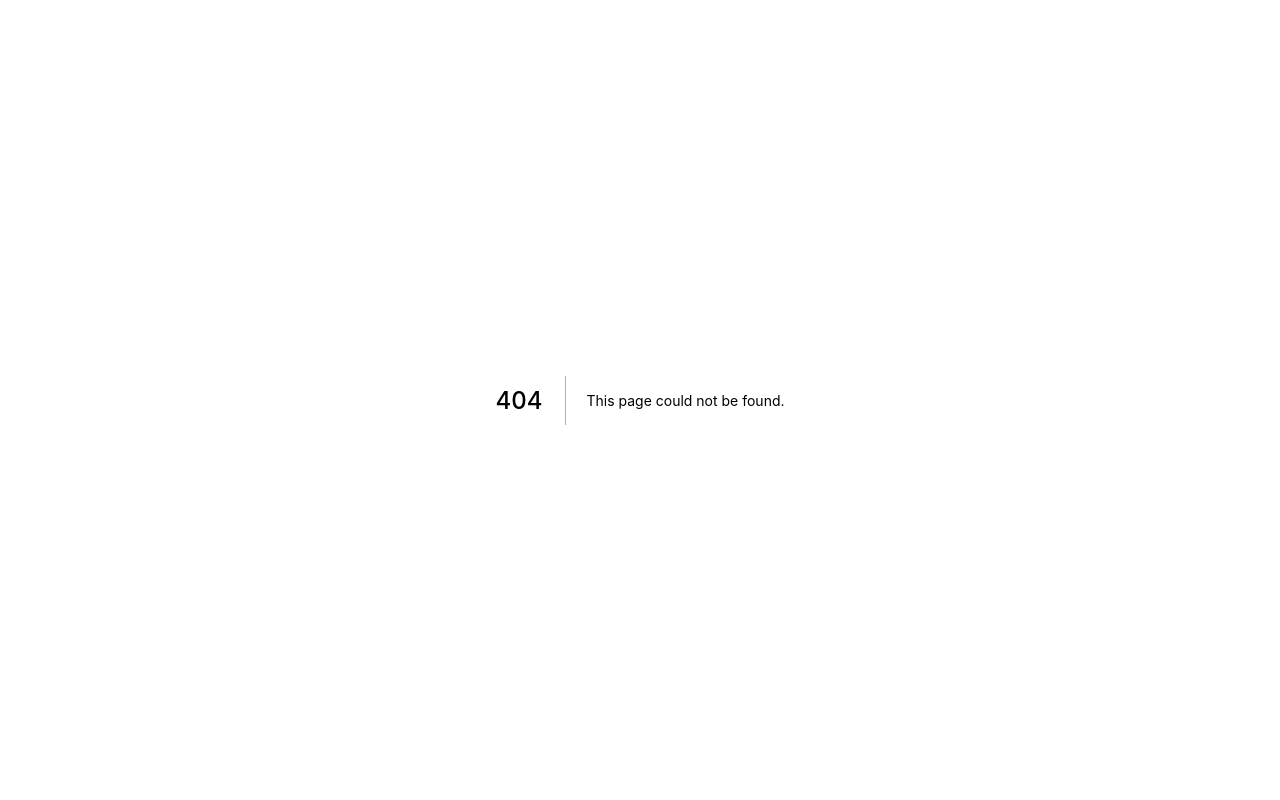
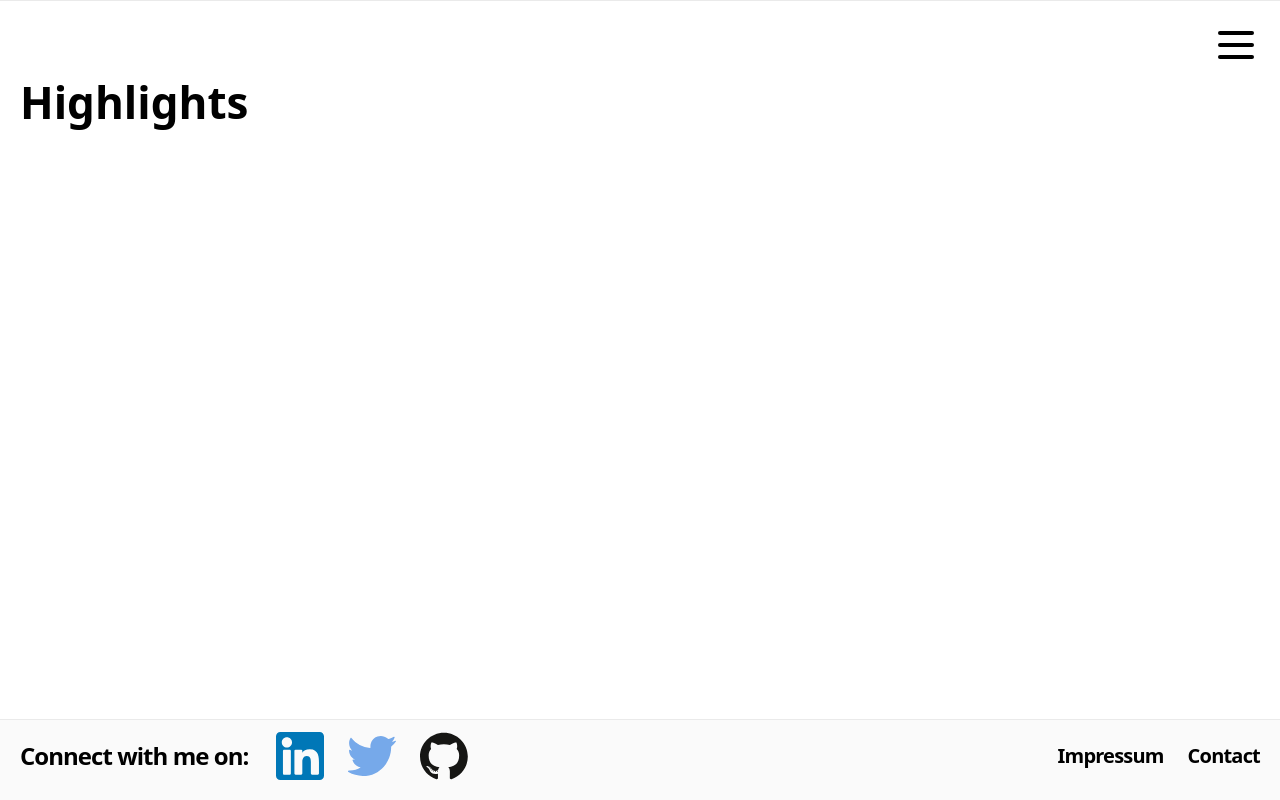
Before and after one commit to steven-pilger/PlantBud, a Next.js app in the folder frontend/frontend/: page /highlights in a window 1280 px wide. Before the commit this address had no page. Built offline with nearby package versions, Linux system fonts and the light colour scheme.

Commit message:
feat: add page nav in menu and links to pages

```diff
--- a/frontend/frontend/components/header.js
+++ b/frontend/frontend/components/header.js
@@ -1,12 +1,14 @@
-import Link from 'next/link'
+import Container from './container'
+import Hamburger from './hamburger'
 
-export default function Header() {
+export default function Header({ open, setOpen }) {
   return (
-    <h2 className="text-2xl md:text-4xl font-bold tracking-tight md:tracking-tighter leading-tight mb-20 mt-8">
-      <Link href="/">
-        <a className="hover:underline">Blog</a>
-      </Link>
-      .
-    </h2>
+    <Container>
+      <header className="pt-5">
+        <section id="hamburger">
+          <Hamburger open={open} setOpen={setOpen} />
+        </section>
+      </header>
+    </Container>
   )
 }
--- a/frontend/frontend/components/menu.js
+++ b/frontend/frontend/components/menu.js
@@ -1,14 +1,34 @@
-export default function Menu({ open }) {
+import Link from 'next/link'
+
+function buttonize(handlerFn) {
+  return {
+    role: 'button',
+    onClick: handlerFn,
+    onKeyDown: (event) => {
+      if (event.keycode === 13) handlerFn(event)
+    },
+  }
+}
+
+export default function Menu({ open, setOpen }) {
   return (
     <div
       id="menu"
       style={{ transform: open ? 'translateY(0)' : 'translateY(-100%)' }}
       className="absolute top-0 left-0 h-screen w-screen bg-red-50 flex flex-col justify-center text-center font-bold text-6xl transition-transform duration-700"
     >
-      <a href="/">Home</a>
-      <a href="/">Highlights</a>
-      <a href="/">Blog</a>
-      <a href="/">Projects</a>
+      <Link href="/">
+        <a {...buttonize(() => setOpen(!open))}>Home</a>
+      </Link>
+      <Link href="/highlights">
+        <a {...buttonize(() => setOpen(!open))}>Highlights</a>
+      </Link>
+      <Link href="/blog">
+        <a {...buttonize(() => setOpen(!open))}>Blog</a>
+      </Link>
+      <Link href="/projects">
+        <a {...buttonize(() => setOpen(!open))}>Projects</a>
+      </Link>
     </div>
   )
 }
--- a/frontend/frontend/pages/_app.js
+++ b/frontend/frontend/pages/_app.js
@@ -1,7 +1,34 @@
 import '../styles/index.css'
+import { useState } from 'react'
+import Head from 'next/head'
+import Layout from '../components/layout'
+import Menu from '../components/menu'
+import Header from '../components/header'
+import Container from '../components/container'
+import { getAllPostsForHome } from '../lib/api'
 
-function MyApp({ Component, pageProps }) {
-  return <Component {...pageProps} />
+function MyApp({ Component, pageProps, preview }) {
+  const [open, setOpen] = useState(false)
+  return (
+    <Layout preview={preview}>
+      <Head>
+        <title>stevenpilger.com</title>
+      </Head>
+
+      <Header open={open} setOpen={setOpen} />
+      <Container>
+        <Component open={open} setOpen={setOpen} {...pageProps} />
+      </Container>
+      <Menu open={open} setOpen={setOpen} />
+    </Layout>
+  )
+}
+
+export async function getStaticProps({ preview = false }) {
+  const allPosts = (await getAllPostsForHome(preview)) ?? []
+  return {
+    props: { preview, allPosts },
+  }
 }
 
 export default MyApp
--- /dev/null
+++ b/frontend/frontend/pages/blog.js
@@ -0,0 +1,7 @@
+export default function Blog() {
+  return (
+    <section id="greeting-1" className="font-sans text-6xl font-extrabold">
+      Blog
+    </section>
+  )
+}
--- /dev/null
+++ b/frontend/frontend/pages/highlights.js
@@ -0,0 +1,7 @@
+export default function Highlights() {
+  return (
+    <section id="greeting-1" className="font-sans text-6xl font-extrabold">
+      Highlights
+    </section>
+  )
+}
--- a/frontend/frontend/pages/index.js
+++ b/frontend/frontend/pages/index.js
@@ -1,60 +1,20 @@
-import { useState } from 'react'
-import Head from 'next/head'
-import Layout from '../components/layout'
-import Container from '../components/container'
 import Highlight from '../components/highlight'
-import Hamburger from '../components/hamburger'
-import Menu from '../components/menu'
-import { getAllPostsForHome } from '../lib/api'
 
-export default function Index({
-  preview,
-  // allPosts
-}) {
-  const [menuOpen, setMenuOpen] = useState(false)
+export default function Index() {
   // const heroPost = allPosts[0]
   // const morePosts = allPosts.slice(1)
+  // const [open, toggleOpen] = useContext(MenuContext)
   return (
-    <>
-      <Layout preview={preview}>
-        <Head>
-          <title>stevenpilger.com</title>
-        </Head>
-
-        <Container>
-          <header className="pt-5">
-            <section id="hamburger">
-              <Hamburger open={menuOpen} setOpen={setMenuOpen} />
-            </section>
-          </header>
-        </Container>
-
-        <Container>
     <main className="mt-10">
-            <section
-              id="greeting-1"
-              className="font-sans text-4xl font-extrabold"
-            >
+      <section id="greeting-1" className="font-sans text-6xl font-extrabold">
         Hi!
       </section>
-            <section id="greeting-2" className="font-sans text-2xl font-medium">
+      <section id="greeting-2" className="font-sans text-3xl font-medium">
         I'm Steven 👋
       </section>
-            <section id="highlights" className="my-20">
+      <section id="highlights" className="py-10">
         <Highlight />
       </section>
     </main>
-        </Container>
-
-        <Menu open={menuOpen} />
-      </Layout>
-    </>
   )
 }
-
-export async function getStaticProps({ preview = false }) {
-  const allPosts = (await getAllPostsForHome(preview)) ?? []
-  return {
-    props: { preview, allPosts },
-  }
-}
--- /dev/null
+++ b/frontend/frontend/pages/projects.js
@@ -0,0 +1,7 @@
+export default function Projects() {
+  return (
+    <section id="greeting-1" className="font-sans text-6xl font-extrabold">
+      Projects
+    </section>
+  )
+}
```
Lines whose indentation alone changed are shown as unchanged.
